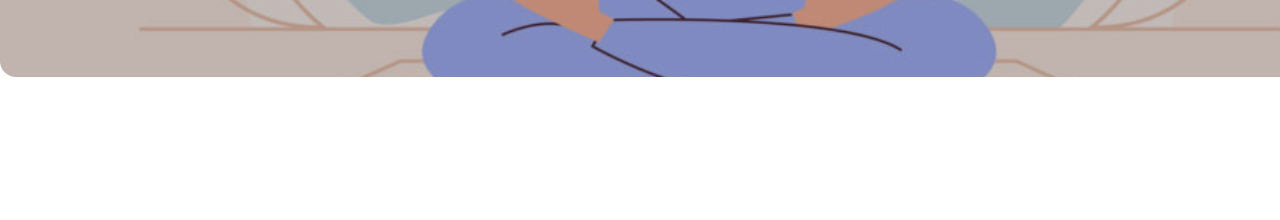
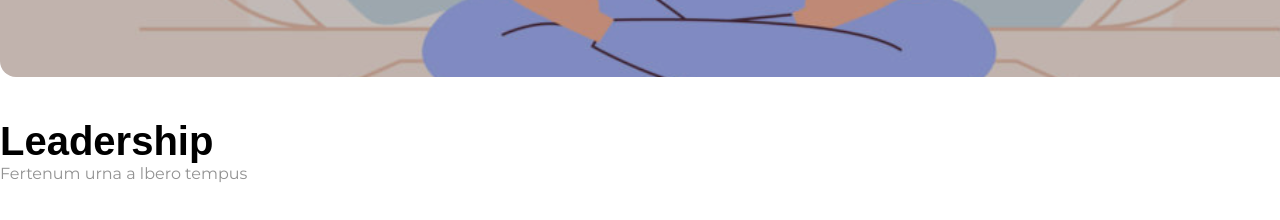
Before and after one commit to JardiinWD/60_html, a plain HTML site: page live-wp-final/index.html in a window 1280 px wide. Shown: the part 664-884 px from the top of the page. Before the commit the page ends 800 px from the top, so only its background shows below. Drawn offline with Linux system fonts and the light colour scheme.

Commit message:
Add leadership to WordPress reboot

```diff
--- a/live-wp-final/assets/css/style.css
+++ b/live-wp-final/assets/css/style.css
@@ -7,6 +7,7 @@
   --arial-font: Arial,
     Helvetica,
     sans-serif;
+    --paragraphs-color: #929292;
 }
 
 * {
@@ -20,7 +21,9 @@ body {
   margin: auto;
   font-family: var(--monserrat-font);
 }
-
+p {
+  color: var(--paragraphs-color)
+}
 /* Debug */
 .debug>header,
 .debug>footer {
@@ -136,8 +139,20 @@ body {
   bottom: 5rem;
   left: 2.5rem;
 }
-
+.hero_text>p {
+  color: var(--lighter-color);
+}
 .hero_text>.title {
   font-size: 30px;
   font-weight: 300;
 }
+/* Leadership */
+
+.leadership {
+  margin: 2rem 0;
+}
+
+.leadership>h1 {
+  font-size: 40px;
+  font-family: var(--arial-font);
+}
--- a/live-wp-final/index.html
+++ b/live-wp-final/index.html
@@ -43,10 +43,18 @@
         </p>
       </div>
     </div>
+    <!-- /.hero_image -->
     <div class="container">
       <div class="row clearfix">
-        <div class="col-full"></div>
-        <aside class="col-sm"></aside>
+        <div class="col-full">
+          <div class="leadership">
+            <h1>Leadership</h1>
+            <p>Fertenum urna a lbero tempus</p>
+          </div>
+        </div>
+        <aside class="col-sm">
+
+        </aside>
         <div class="col-lg"></div>
         <aside class="col-sm"></aside>
       </div>
```
